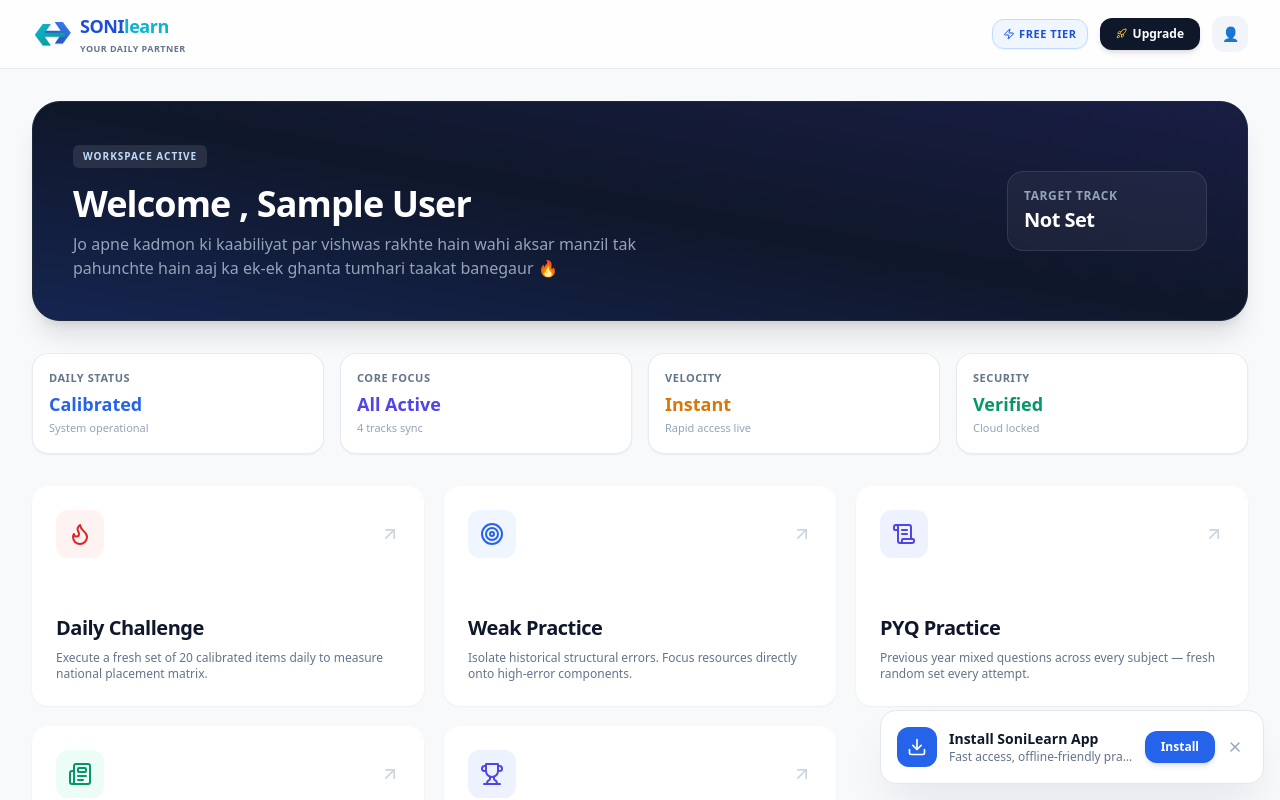
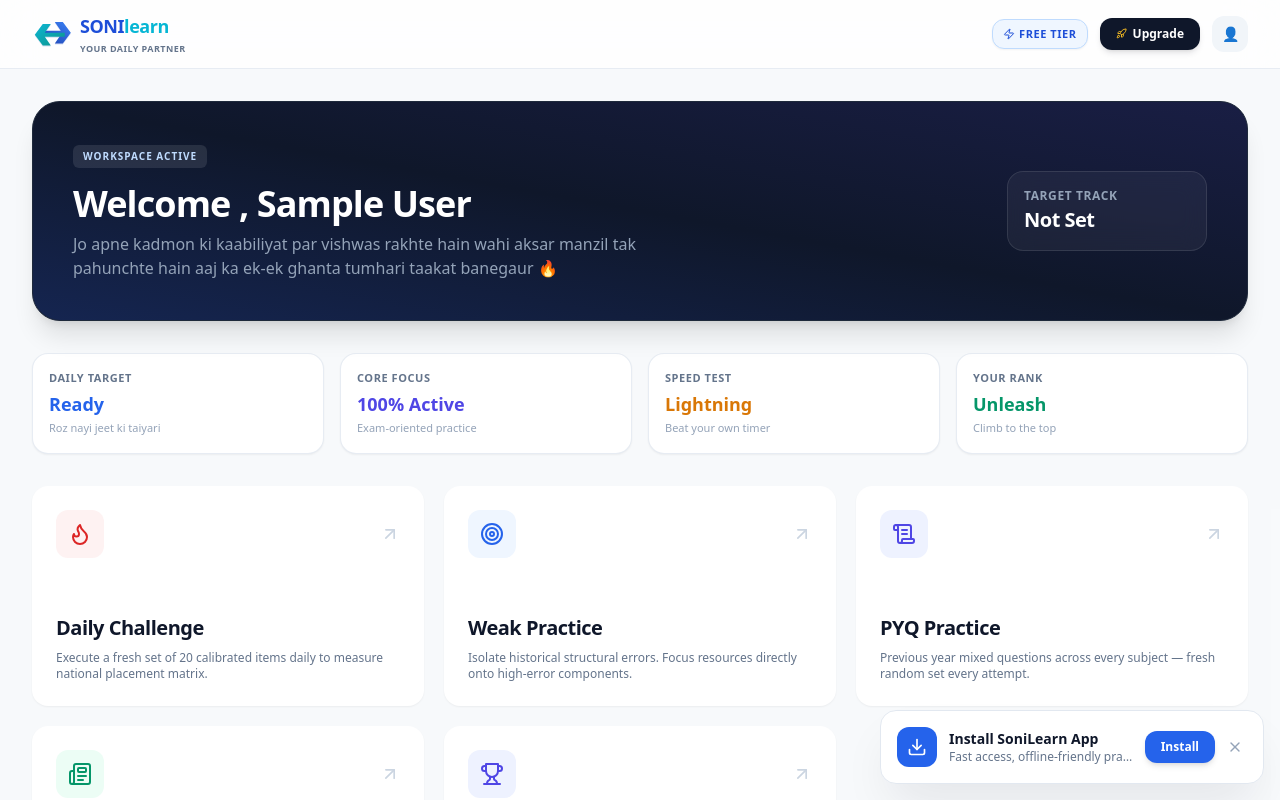
Before and after one commit to shanu-dev911/sonilearn, a Next.js app: page / in a window 1280 px wide. Shown: the top 800 px of the page. Built offline with nearby package versions, Linux system fonts and the light colour scheme; no server answers; the database is empty; sample sign-in values are in the browser's storage.

Commit message:
Update SoniLearn updates

```diff
--- a/app/page.tsx
+++ b/app/page.tsx
@@ -239,10 +239,11 @@ export default function Dashboard() {
         {/* ENTERPRISE METRICS SECTION */}
         <div className="grid grid-cols-2 md:grid-cols-4 gap-3 sm:gap-4 mb-6 sm:mb-8">
           {[
-            { label: "Daily Status", val: "Calibrated", desc: "System operational", color: "text-blue-600" },
-            { label: "Core Focus", val: "All Active", desc: "4 tracks sync", color: "text-indigo-600" },
-            { label: "Velocity", val: "Instant", desc: "Rapid access live", color: "text-amber-600" },
-            { label: "Security", val: "Verified", desc: "Cloud locked", color: "text-emerald-600" }
+            { label: "Daily Target", val: "Ready", desc: "Roz nayi jeet ki taiyari", color: "text-blue-600" },
+            { label: "Core Focus", val: "100% Active", desc: "Exam-oriented practice", color: "text-indigo-600" },
+            { label: "Speed Test", val: "Lightning", desc: "Beat your own timer", color: "text-amber-600" },
+            { label: "Your Rank", val: "Unleash", desc: "Climb to the top", color: "text-emerald-600" }
+
           ].map((item, idx) => (
             <div key={idx} className="bg-white border border-slate-200/80 rounded-2xl p-3 sm:p-4 shadow-sm">
               <p className="text-[9px] sm:text-[11px] text-slate-500 font-bold uppercase tracking-wider truncate">{item.label}</p>
```
